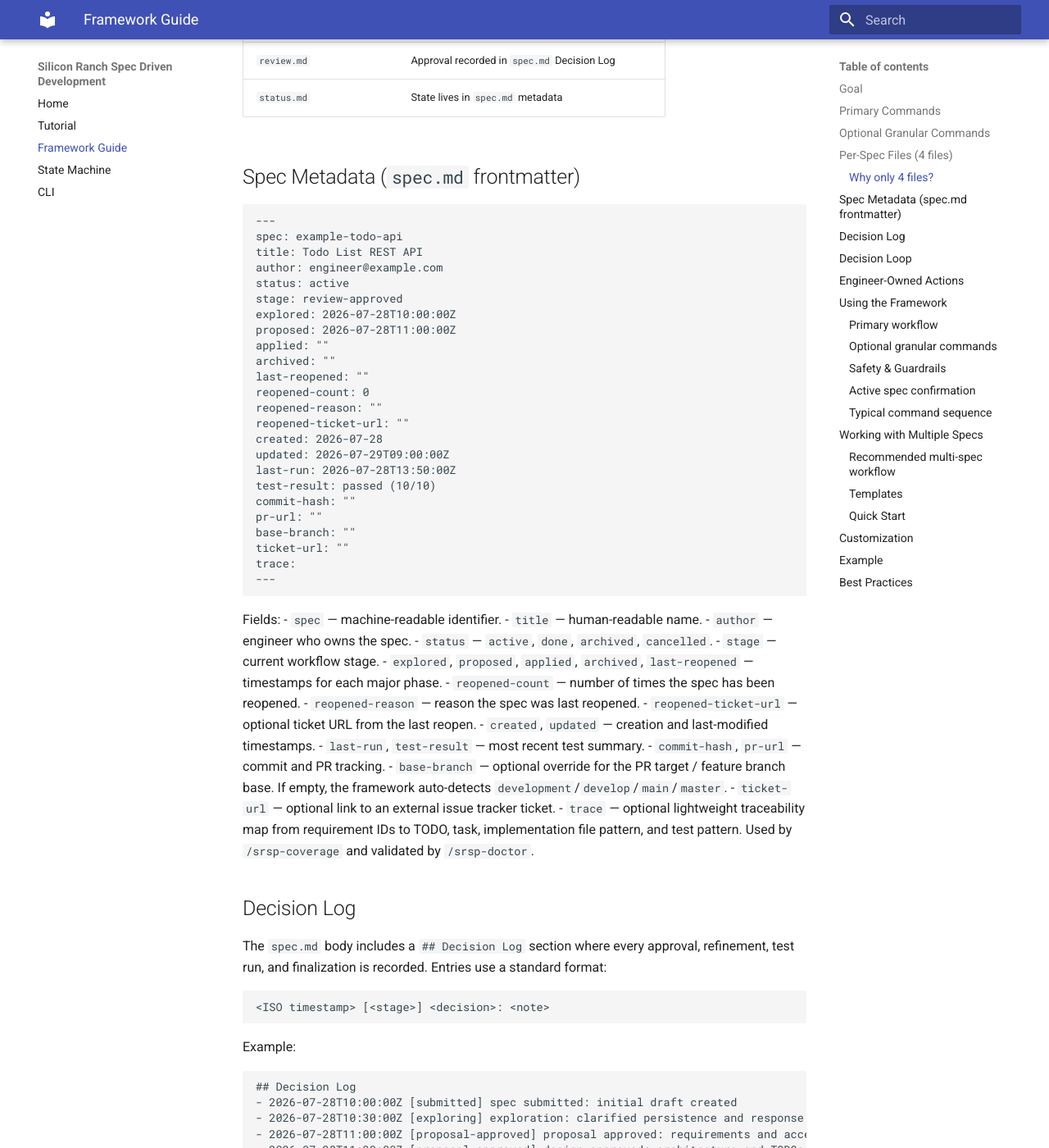
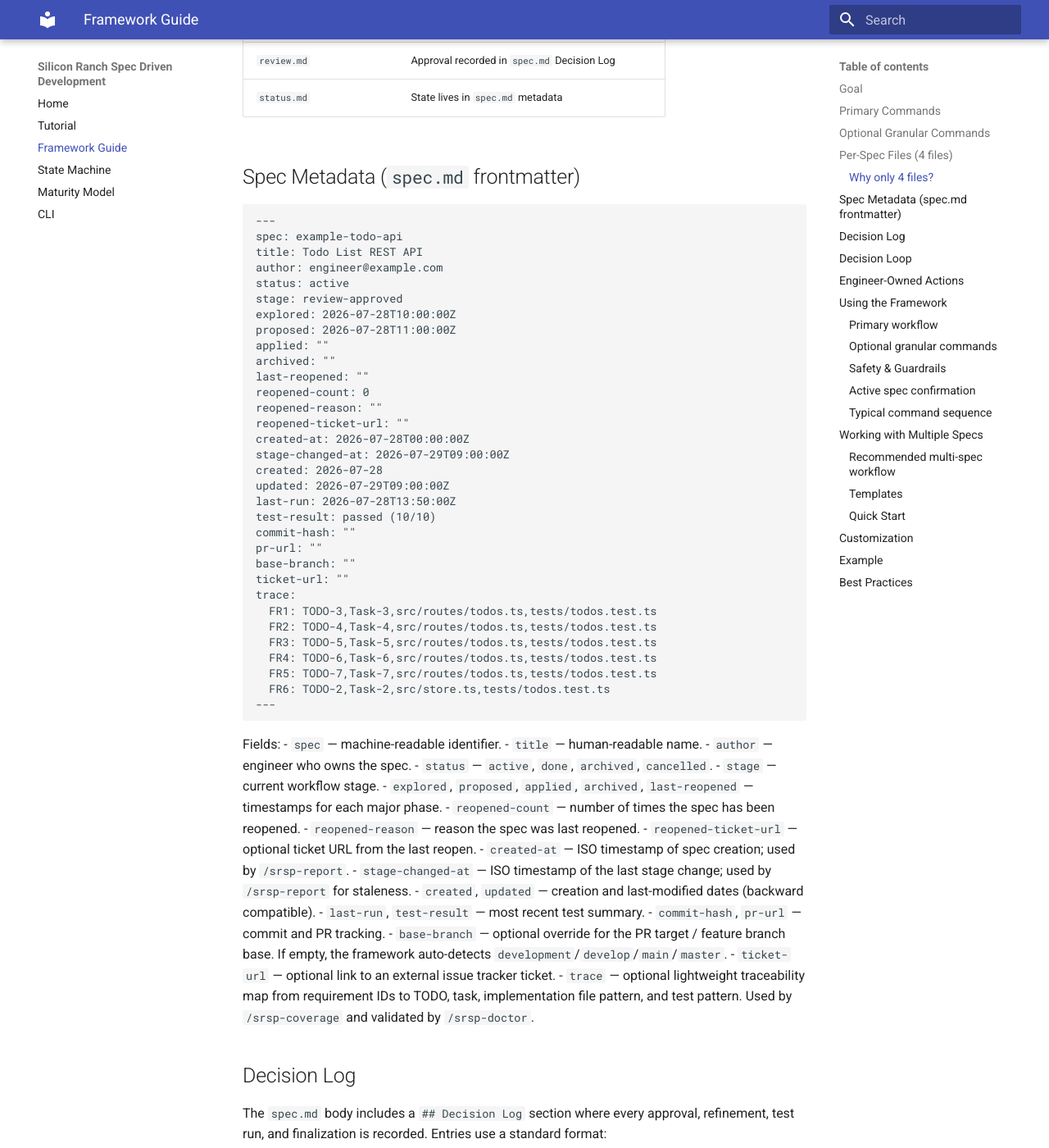
Before and after one commit to silicon-ranch-team/siliconranch-spec, an MkDocs documentation site: the page built from docs/spec-driven-framework.md, in a window 1280 px wide and 1400 px high, scrolled down 2687 px. Shown: the whole window at 82% size. Built offline with MkDocs 1.6.1 and Material for MkDocs 9.7.7, drawn with Linux system fonts in a browser that asks for light colours.

Commit message:
docs(v0.2.0): add maturity model and update example spec traceability
- Add docs/maturity.md explaining SRSP maturity levels 0-3
- Update docs/spec-driven-framework.md metadata example with trace and stage-change fields
- Update docs/state-machine.md reopened transitions for clarity
- Update docs/tutorial.md, docs/index.md, and mkdocs.yml to reference maturity model
- Update example-todo-api spec.md with trace metadata and coverage report section
- Update CHANGELOG.md

````diff
--- a/docs/spec-driven-framework.md
+++ b/docs/spec-driven-framework.md
@@ -103,6 +103,8 @@ last-reopened: ""
 reopened-count: 0
 reopened-reason: ""
 reopened-ticket-url: ""
+created-at: 2026-07-28T00:00:00Z
+stage-changed-at: 2026-07-29T09:00:00Z
 created: 2026-07-28
 updated: 2026-07-29T09:00:00Z
 last-run: 2026-07-28T13:50:00Z
@@ -112,6 +114,12 @@ pr-url: ""
 base-branch: ""
 ticket-url: ""
 trace:
+  FR1: TODO-3,Task-3,src/routes/todos.ts,tests/todos.test.ts
+  FR2: TODO-4,Task-4,src/routes/todos.ts,tests/todos.test.ts
+  FR3: TODO-5,Task-5,src/routes/todos.ts,tests/todos.test.ts
+  FR4: TODO-6,Task-6,src/routes/todos.ts,tests/todos.test.ts
+  FR5: TODO-7,Task-7,src/routes/todos.ts,tests/todos.test.ts
+  FR6: TODO-2,Task-2,src/store.ts,tests/todos.test.ts
 ---
 ```
 
@@ -125,7 +133,9 @@ Fields:
 - `reopened-count` — number of times the spec has been reopened.
 - `reopened-reason` — reason the spec was last reopened.
 - `reopened-ticket-url` — optional ticket URL from the last reopen.
-- `created`, `updated` — creation and last-modified timestamps.
+- `created-at` — ISO timestamp of spec creation; used by `/srsp-report`.
+- `stage-changed-at` — ISO timestamp of the last stage change; used by `/srsp-report` for staleness.
+- `created`, `updated` — creation and last-modified dates (backward compatible).
 - `last-run`, `test-result` — most recent test summary.
 - `commit-hash`, `pr-url` — commit and PR tracking.
 - `base-branch` — optional override for the PR target / feature branch base. If empty, the framework auto-detects `development`/`develop`/`main`/`master`.
--- a/mkdocs.yml
+++ b/mkdocs.yml
@@ -8,6 +8,7 @@ nav:
   - Tutorial: tutorial.md
   - Framework Guide: spec-driven-framework.md
   - State Machine: state-machine.md
+  - Maturity Model: maturity.md
   - CLI: cli.md
 
 docs_dir: docs
````
Also changed, not shown: .claude/specs/example-todo-api/spec.md (+29 -0 lines), CHANGELOG.md (+4 -0 lines), docs/index.md (+1 -0 lines), docs/maturity.md (added, +76 -0 lines), docs/state-machine.md (+8 -3 lines), docs/tutorial.md (+13 -1 lines).
